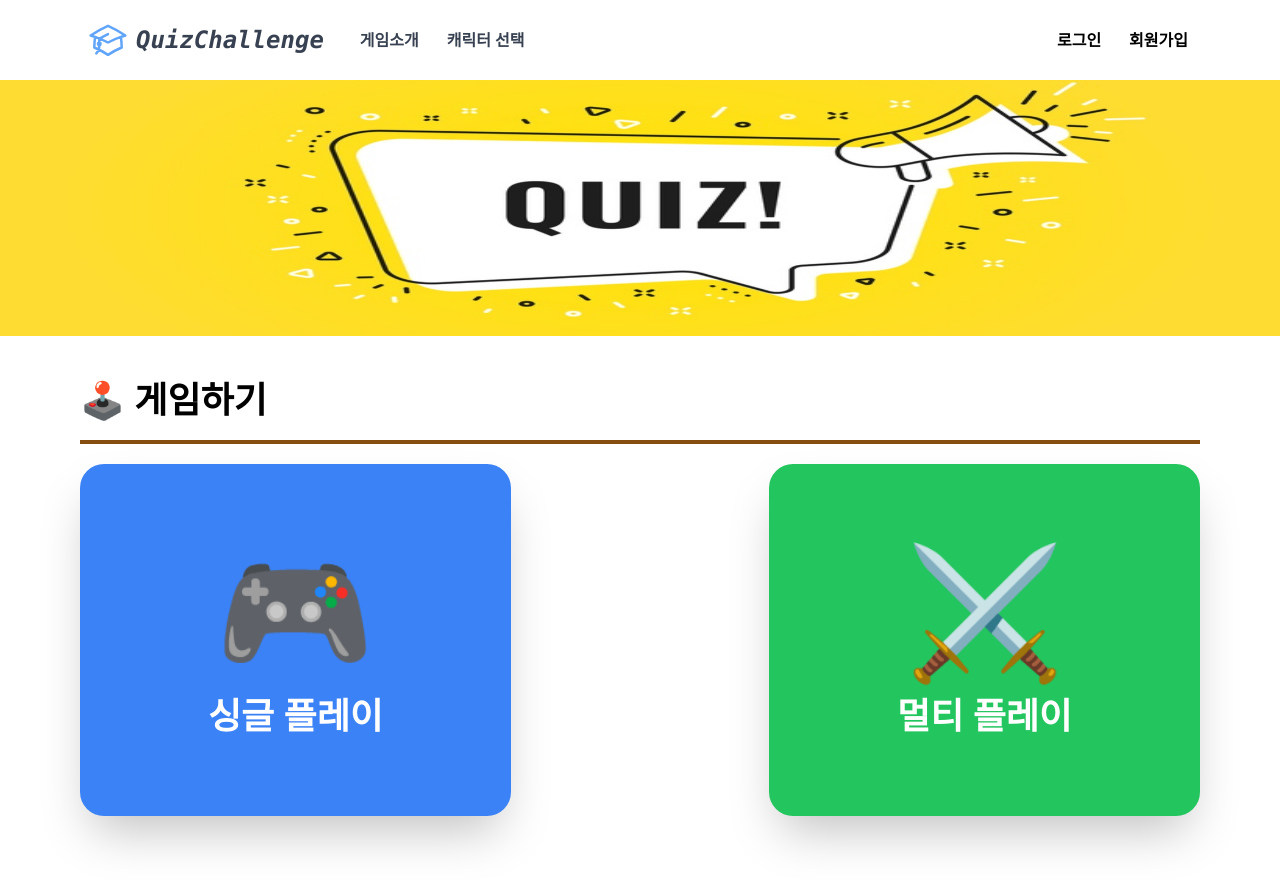
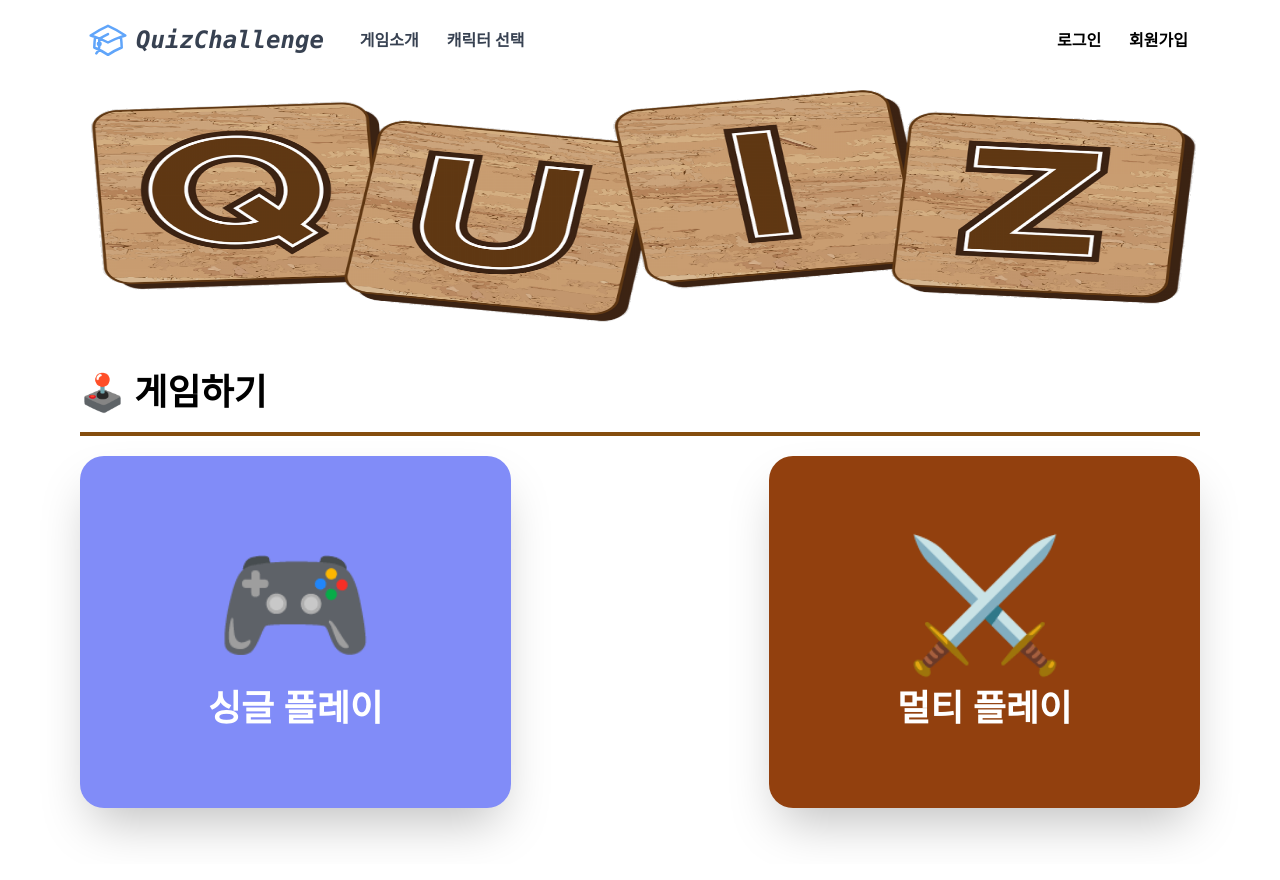
Before and after one commit to 0320kangk/quiz_challenge_front, a Vue app: page / in a window 1280 px wide. Built offline with nearby package versions, Linux system fonts and the light colour scheme.

Commit message:
QUIZ 로고 변경 및 퀴즈 방 ui수정

```diff
--- a/src/components/views/GameRooms.vue
+++ b/src/components/views/GameRooms.vue
@@ -84,8 +84,11 @@
   </div>
   <!-- 사이드 바 -->
   <div class="layout-default">
+    <span class="display: inline-block text-2xl font-semibold m-3"
+      >📑 게임 방 목록</span
+    >
     <div class="grid grid-cols-12">
-      <div class="col-span-12 md:col-span-3 m-3 h-">
+      <div class="col-span-12 md:col-span-3 m-3">
         <button
           @click="open_sidebar"
           class="md:hidden p-3 w-full font-semibold text-white bg-blue-300 rounded-3xl shadow-2xl"
@@ -95,7 +98,7 @@
         <!-- md 이상에서는 무조건 sidebar가 보여야 한다. -->
         <div
           :class="[{ hidden: !sidebar }]"
-          class="w-full md:block p-4 bg-gray-100 rounded-3xl shadow-2xl gap-x-4 h-144"
+          class="w-full md:block md:h-144 p-4 bg-gray-100 rounded-3xl shadow-2xl gap-x-4"
         >
           <div
             v-for="(theme, index) in themes"
--- a/src/components/views/Home.vue
+++ b/src/components/views/Home.vue
@@ -4,7 +4,7 @@
     class="fixed inset-0 z-50 flex items-center justify-center bg-black bg-opacity-50"
   >
     <!-- 모달 컨테이너 -->
-    <div class="w-full bg-white rounded-lg p-8 sm:w-2/5">
+    <div class="bg-white rounded-lg p-8 w-96">
       <!-- 모달 헤더 -->
       <div class="mb-6 pb-2 border-b-2">
         <h2 class="text-lg font-semibold">게임 설정</h2>
@@ -69,8 +69,12 @@
       </div>
     </div>
   </div>
-  <img class="h-64 w-full" src="../../assets/quiz.png" alt="quiz image" />
-  <div class="layout-default py-4 my-7">
+  <img
+    class="layout-default h-64 w-full"
+    src="../../assets/quiz4.png"
+    alt="quiz image"
+  />
+  <div class="layout-default py-2 my-7">
     <div class="pb-5 border-b-4 border-b-yellow-800 font-bold text-4xl">
       🕹 게임하기
     </div>
@@ -88,14 +92,15 @@
     <div class="flex justify-between flex-wrap">
       <button
         @click="singleGameOpenModal"
-        class="btn flex-shrink-0 w-full sm:w-auto mb-4 sm:mb-0 inline-block bg-blue-500 hover:bg-blue-700 text-white"
+        class="btn flex-shrink-0 w-full sm:w-auto mb-4 sm:mb-0 inline-block bg-indigo-400 hover:bg-indigo-500 text-white"
       >
         <span class="text-9xl">🎮</span>
         <div class="mt-6 text-4xl">싱글 플레이</div>
       </button>
+
       <router-link
         to="/gameRooms"
-        class="btn text-4xl flex-shrink-0 w-full sm:w-auto inline-block bg-green-500 hover:bg-green-700 text-white"
+        class="btn text-4xl flex-shrink-0 w-full sm:w-auto inline-block bg-amber-800 hover:bg-amber-900 text-white"
       >
         <span class="text-9xl">⚔</span>
         <div class="mt-6 text-4xl">멀티 플레이</div>
--- a/src/components/views/MultiGame.vue
+++ b/src/components/views/MultiGame.vue
@@ -24,11 +24,15 @@
     </div>
     <div class="grid grid-cols-12">
       <div class="col-span-12 sm:col-span-9 border border-red-700">
-        <span class="text-xl font-bold">방 제목 : {{ roomInfo.name }}</span>
+        <span class="display: inline-block text-2xl font-semibold m-3"
+          >방 이름 : {{ roomInfo.name }}</span
+        >
       </div>
     </div>
     <div class="grid grid-cols-12">
-      <div class="col-span-12 sm:col-span-9 border border-red-700">
+      <div
+        class="col-span-12 sm:col-span-9 bg-gray-50 border rounded-md border-red-700"
+      >
         <!-- 게임 시작  -->
         <div
           v-if="
--- a/src/components/views/Test.vue
+++ b/src/components/views/Test.vue
@@ -5,7 +5,12 @@
         <!-- 게임 시작  -->
         <div class="flex items-center justify-center h-screen">
           <div class="text-center">
-            <h1 class="text-4xl font-bold mb-4">환영합니다!</h1>
+            <img
+              class="layout-default h-64 w-full"
+              src="../../assets/quiz4.png"
+              alt="quiz image"
+            />
+            <h1 class="text-4xl font-bold mb-4 mt-4">환영합니다!</h1>
             <p class="text-lg mb-8">
               게임을 시작하려면 아래의 버튼을 클릭하세요.
             </p>
```
Also changed, not shown: src/assets/quiz2.png (renamed from src/assets/quiz.png), src/assets/quiz4.png (added).
